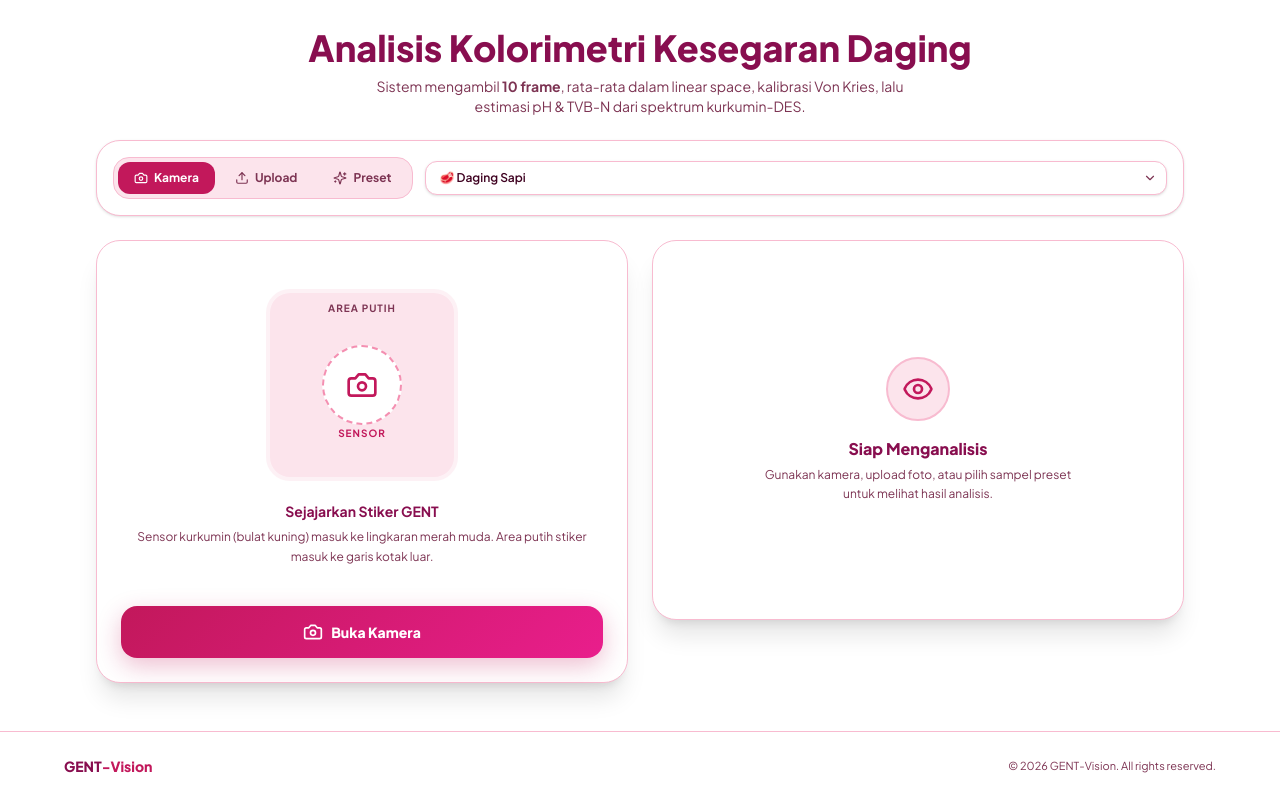
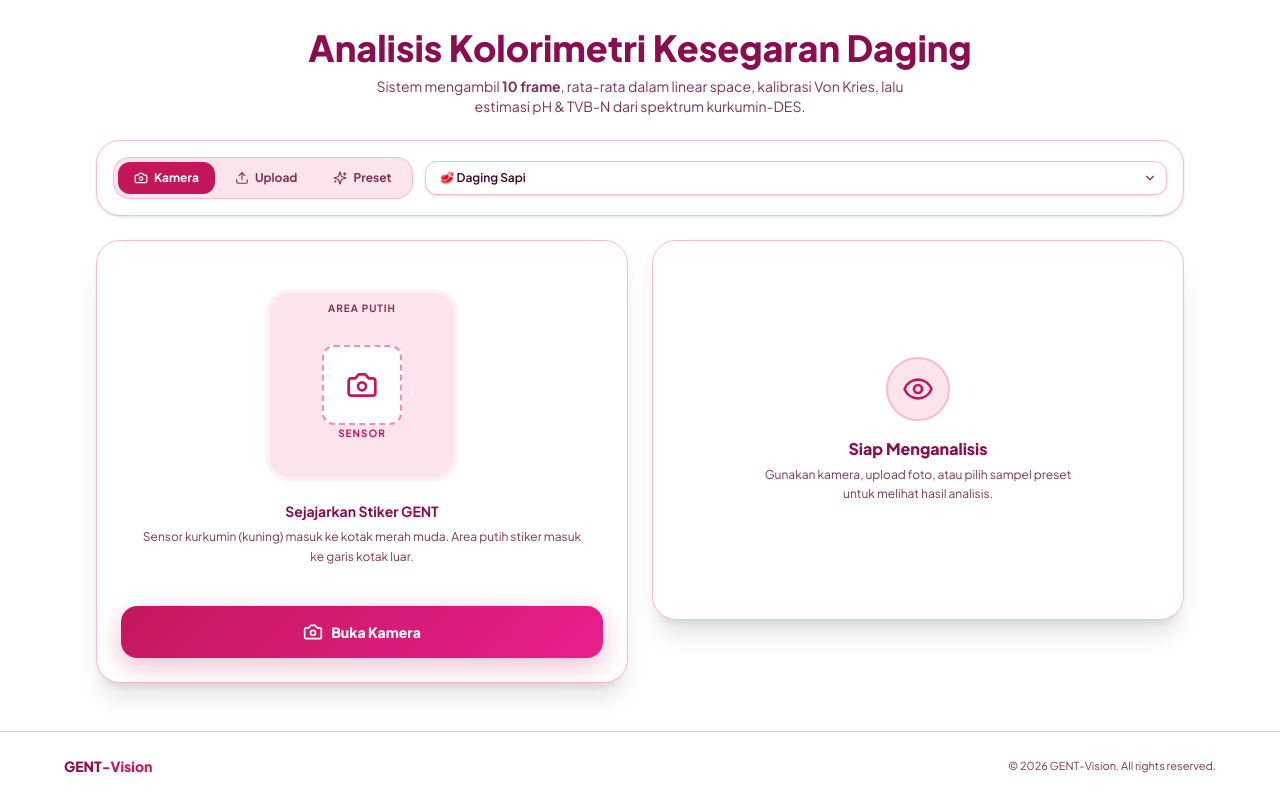
Before and after one commit to Ghivee/gentvision, a React (Vite) app: page / in a window 1280 px wide. Shown: the part 672-1472 px from the top of the page. Built offline with nearby package versions, Linux system fonts and the light colour scheme.

Commit message:
style: change inner sensor stencil and placeholder to square

```diff
--- a/src/components/Scanner/SmartColorAnalyzer.tsx
+++ b/src/components/Scanner/SmartColorAnalyzer.tsx
@@ -183,7 +183,7 @@ export const SmartColorAnalyzer: React.FC<SmartColorAnalyzerProps> = ({ userMode
     };
     setRect('mask-rect-outer', outerR);
     setRect('outline-outer', outerR);
-    setCircle('outline-inner', innerR);
+    setRect('outline-inner', innerR);
     setText('text-outer', cY - outerR + 22);
     setText('text-inner', cY - innerR + 17);
   }, []);
@@ -531,13 +531,14 @@ export const SmartColorAnalyzer: React.FC<SmartColorAnalyzerProps> = ({ userMode
                 rx="16"
               />
 
-              {/* Inner circle — sensor warna (dashed pink) */}
-              <circle
+              {/* Inner rect — sensor warna (dashed pink) */}
+              <rect
                 id="outline-inner"
                 fill="none"
                 stroke="#f48fb1"
                 strokeWidth="2.5"
                 strokeDasharray="9 5"
+                rx="12"
               />
 
               {/* Label atas: area putih */}
@@ -616,7 +617,7 @@ export const SmartColorAnalyzer: React.FC<SmartColorAnalyzerProps> = ({ userMode
             </button>
 
             <p className="text-center text-[10px] text-white/50 max-w-xs">
-              Sensor melingkar GENT di lingkaran merah muda, area putih di kotak luar
+              Sensor GENT di kotak merah muda bagian dalam, area putih di kotak luar
             </p>
           </div>
         </div>
@@ -709,9 +710,9 @@ export const SmartColorAnalyzer: React.FC<SmartColorAnalyzerProps> = ({ userMode
                         Area Putih
                       </span>
 
-                      {/* Inner circle (sensor) */}
+                      {/* Inner square (sensor) */}
                       <div
-                        className="w-20 h-20 rounded-full flex items-center justify-center border-2 border-dashed"
+                        className="w-20 h-20 rounded-xl flex items-center justify-center border-2 border-dashed"
                         style={{
                           borderColor: 'var(--color-secondary)',
                           background: 'white',
@@ -734,7 +735,7 @@ export const SmartColorAnalyzer: React.FC<SmartColorAnalyzerProps> = ({ userMode
                       Sejajarkan Stiker GENT
                     </p>
                     <p className="text-xs leading-relaxed" style={{ color: 'var(--color-text-muted)' }}>
-                      Sensor kurkumin (bulat kuning) masuk ke lingkaran merah muda.
+                      Sensor kurkumin (kuning) masuk ke kotak merah muda.
                       Area putih stiker masuk ke garis kotak luar.
                     </p>
                   </div>
```
Also changed, not shown: public/assets/foto contoh.webp (deleted), 7 other files (tests, documents, lock files or other folders).
